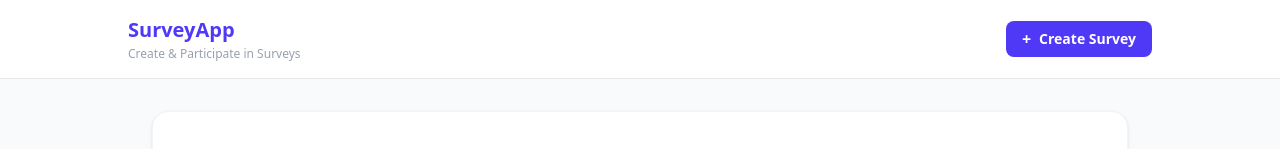
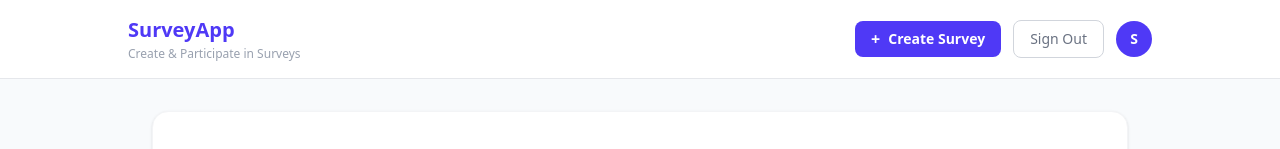
Before and after one commit to TigerTechie12/SURVEY_POLL_APP-1, a React (Vite) app in the folder Frontend/vite-project/: page / in a window 1280 px wide. Shown: the top 149 px of the page. Built offline with nearby package versions, Linux system fonts and the light colour scheme; no server answers; sample sign-in values are in the browser's storage.

Commit message:
changes and fixes

```diff
--- a/Frontend/vite-project/src/components/Card1.tsx
+++ b/Frontend/vite-project/src/components/Card1.tsx
@@ -2,14 +2,31 @@ import { useNavigate } from 'react-router-dom'
 
 export function Card1() {
   const navigate = useNavigate()
+  const userName = localStorage.getItem('userName') || ''
+  const initials = userName
+    .split(' ')
+    .map(w => w[0])
+    .join('')
+    .toUpperCase()
+    .slice(0, 2)
+
+  function signOut() {
+    localStorage.removeItem('token')
+    localStorage.removeItem('userName')
+    navigate('/signin')
+  }
 
   return (
     <nav className="bg-white border-b border-gray-200 px-6 py-4">
       <div className="max-w-5xl mx-auto flex items-center justify-between">
-        <div>
+        <div
+          onClick={() => navigate('/')}
+          className="cursor-pointer"
+        >
           <h1 className="text-xl font-bold text-indigo-600">SurveyApp</h1>
           <p className="text-xs text-gray-400 mt-0.5">Create & Participate in Surveys</p>
         </div>
+        <div className="flex items-center gap-3">
           <button
             onClick={() => navigate('/surveys/create')}
             className="flex items-center gap-2 bg-indigo-600 text-white px-4 py-2 rounded-lg hover:bg-indigo-700 transition-colors text-sm font-semibold"
@@ -17,6 +34,20 @@ export function Card1() {
             <span className="text-base leading-none">+</span>
             Create Survey
           </button>
+          <button
+            onClick={signOut}
+            className="text-gray-500 hover:text-gray-700 border border-gray-300 hover:border-gray-400 px-4 py-2 rounded-lg text-sm font-medium transition-colors"
+          >
+            Sign Out
+          </button>
+          <div
+            onClick={() => navigate('/')}
+            title={userName}
+            className="w-9 h-9 rounded-full bg-indigo-600 text-white flex items-center justify-center text-sm font-semibold cursor-pointer hover:bg-indigo-700 transition-colors shrink-0"
+          >
+            {initials || '?'}
+          </div>
+        </div>
       </div>
     </nav>
   )
--- a/Frontend/vite-project/src/pages/auth.tsx
+++ b/Frontend/vite-project/src/pages/auth.tsx
@@ -19,6 +19,7 @@ export function Auth({ type }: { type: "signup" | "signin" }) {
       const body = type === 'signup' ? { name, email, password } : { email, password }
       const res = await axios.post(`${BACKEND_URL}${endpoint}`, body)
       localStorage.setItem('token', res.data.token)
+      localStorage.setItem('userName', res.data.user?.name || res.data.user?.email || '')
       navigate('/')
     } catch (e: any) {
       setError(e?.response?.data?.message || 'Something went wrong')
```
Lines whose indentation alone changed are shown as unchanged.
